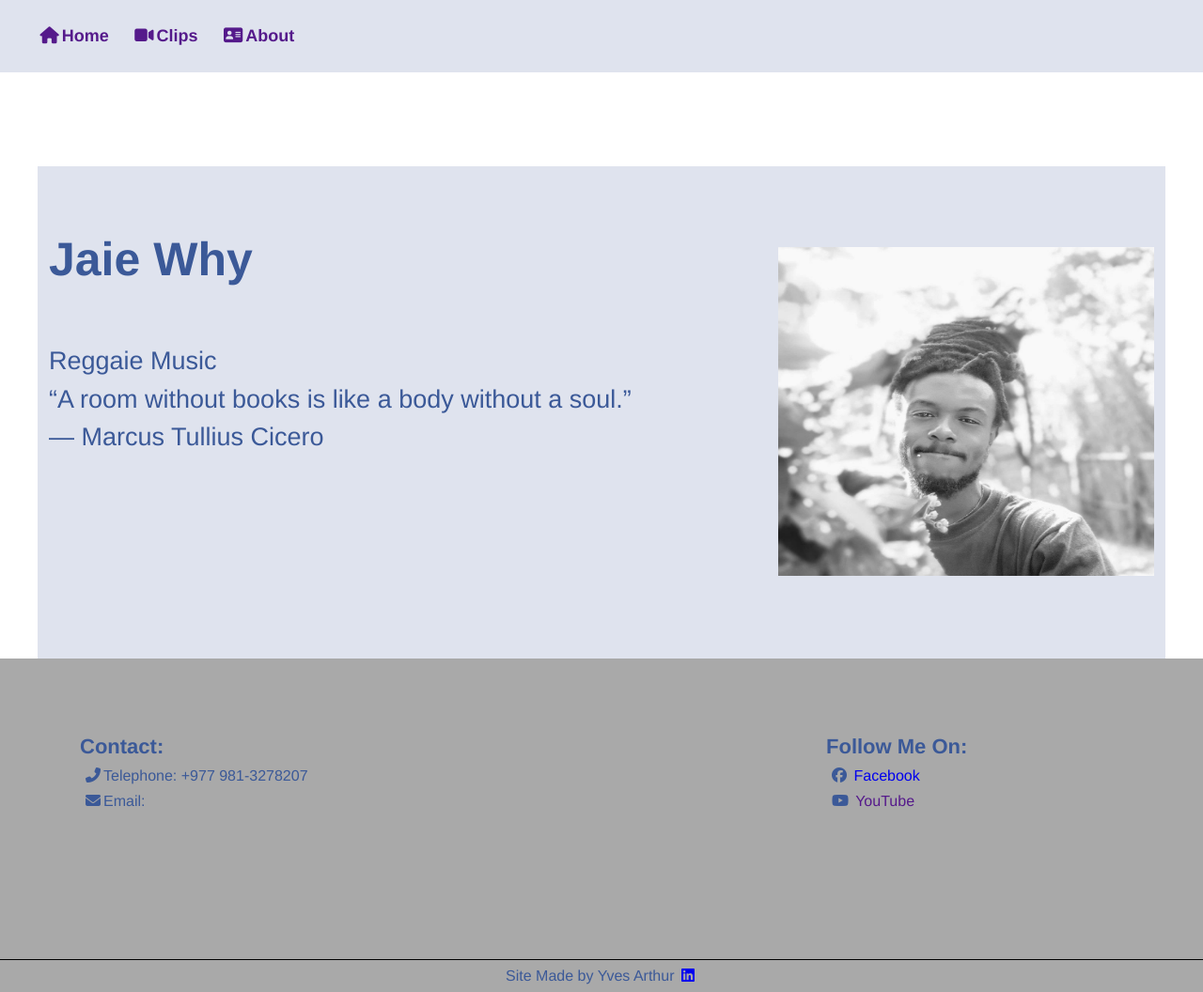
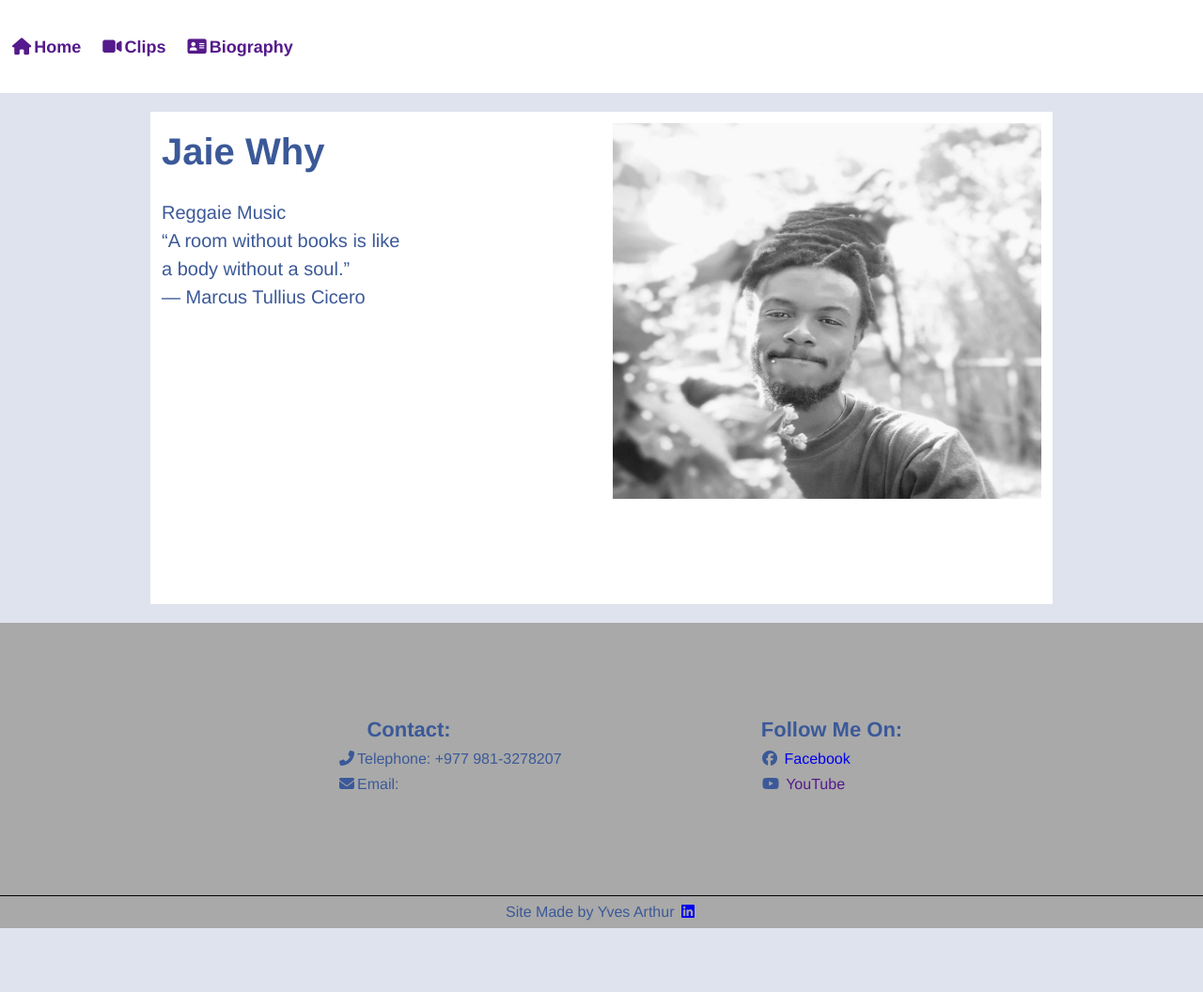
Before and after one commit to LilithinMerria/JaieWhyPro, a plain HTML site: page index.html in a window 1280 px wide. Shown: the whole page at 94% size. After the commit the page ends 988 px from the top, so only its background shows below. Drawn offline with Linux system fonts and the light colour scheme.

Commit message:
playing with flexbox

```diff
--- a/index.html
+++ b/index.html
@@ -8,12 +8,14 @@
         <script src="https://kit.fontawesome.com/66b7af4aa6.js" crossorigin="anonymous"></script>
     </head>
     <body>
+
+    <!-- Header -->
         <header>
-            <nav id="left-nav">
+            <nav id="left-nav" class="flex-container">
                 <img src="" alt="" />
                 <a href=""><i class="fas fa-home"></i>Home</a>
                 <a href=""><i class="fas fa-video"></i>Clips</a>
-                <a href=""><i class="fas fa-address-card"></i>About</a>
+                <a href=""><i class="fas fa-address-card"></i>Biography</a>
             </nav>
                 <!-- <nav id="right-nav">
                     <a href="https://www.facebook.com/jaie.why">
@@ -25,28 +27,35 @@
                 </nav> -->
         </header>
 
+            <!-- Section and its wrapper-->
             <div class="content-wrapper">
-                <section>
+                <div id="img-flex" class="flex-container">
+                    <section class="flex-content">
                         <h3>Jaie Why</h3>
                         <p>Reggaie Music <br>
                         “A room without books is like a body without a soul.” <br>
                             ― Marcus Tullius Cicero
                         </p>
-                    <img id="jaie" src="images/jaiewhy.jpg" alt="Jaie Why image" />
                     </section>
+                <img class="flex-content" id="jaie" src="images/jaiewhy.jpg" alt="Jaie Why image" />
+
+                </div>
+
+
             </div>
 
             <!-- Everything footer related -->
-            <footer>
-                <div id="footer-div">
+            <footer id="footer-div">
+
                     <div class="content-wrapper">
-                        <div id="contact">
+                        <div id="contact-flex">
+                            <div id="contact" class="contact-jaie">
                                 <ul>Contact:
                                     <li><i class="fas fa-phone-alt"></i>Telephone: +977 981-3278207</li>
                                     <li><i class="fas fa-envelope"></i>Email:</li>
                                 </ul>
                             </div>
-                        <div id="social-media">
+                            <div id="social-media" class="contact-jaie">
                                 <ul>Follow Me On:
                                     <li>
                                         <i class="fab fa-facebook"></i>
@@ -60,6 +69,7 @@
                         </div>
                     </div>
 
+                    <!-- Made By-->
                     <div id="made-by">Site Made by Yves Arthur <a href="https://www.linkedin.com/in/yvesarthur/">
                     <i class="fab fa-linkedin"></i></a></div>
 
--- a/stylesheets/index.scss
+++ b/stylesheets/index.scss
@@ -2,6 +2,7 @@ $color : green;
 $font : helvetica, arial, sans-serif;
 $gray: #A9A9A9;
 $contact: #dfe3ee ;
+$white : #fff;
 $fwidth: 33%;
 $fmargin: 5px;
 $fheight:190px;
@@ -14,27 +15,51 @@ body {
     font-size: 16px;
     line-height: 1.5;
     color: #3b5998 ;
+    background-color: $contact;
 
     /*display: grid;
     grid-template-columns: initial;*/
 
 }
 
-.content-wrapper {
-    width: 1200px;
-    margin: 0 auto;
-    /*padding: 20px;*/
-    background-color: $contact;
+#jaie {
+    width: 350px;
+    height: 400px;
+}
+
+.flex-container {
+    display: flex;
 
 }
 
+.flex-content {
+    flex: 1 1 350px;
+    margin: 12px;
+
+}
+
+.content-wrapper {
+    max-width: 1200px;
+    width: 75%;
+    margin: 0 auto;
+    padding: 20px;
+    /*background-color: $*/
+
+
+}
+
+#img-flex {
+    background-color: $white;
+}
+
 #left-nav {
-    background-color: $contact;
+    background-color: #ffffff;
     font-weight: 600;
     margin: auto;
-    padding: 25px;
+    padding-bottom: 25px;
     /*border-bottom: 2px solid $gray;*/
-    position: relative;
+
+
 
 
 
@@ -68,32 +93,26 @@ i {
 } */
 
 section {
-    /*background-color: blue;*/
+    /*background-color: $white;*/
+    width: 1000px;
     height: 500px;
-    margin-top: 100px;
-    padding: 12px;
+    margin: 0 auto;
 
 
     h3 {
         font-family: $font;
-        font-size: 50px;
+        font-size: 40px;
         text-align: top;
+        margin: 0;
     }
 
     p {
         font-family: $font;
-        font-size: 27px;
+        font-size: 20px;
         width: 57%;
     }
 
-    img {
-        width: 400px;
-        height: 350px;
-        float: right;
-        margin-top: -250px;
 
-
-    }
 }
 
 #footer-div {
@@ -115,8 +134,21 @@ section {
         text-decoration: none;
         font-size: 16px;
         font-weight: 400;
+        text-align: left;
+        padding-left: 120px;
         /*color: #ffffff;*/
     }
+}
+
+#contact-flex {
+    width: 900px;
+    margin: 0 auto;
+    display: flex;
+}
+
+.contact-jaie {
+    flex: 1 1 450px;
+    text-align: center;
 }
 
 #contact {
@@ -124,7 +156,7 @@ section {
     height: $fheight;
     margin: $fmargin;
     background-color:$gray;
-    position: absolute;
+
 }
 
 #social-media {
@@ -132,9 +164,7 @@ section {
     height: $fheight;
     margin: $fmargin;
     background-color: $gray;
-    float: right;
-    position: relative;
-    right: 0;
+
 
     a {
         text-decoration: none;
```
Also changed, not shown: stylesheets/index.css, 1 other file. Lines whose indentation alone changed are shown as unchanged.
